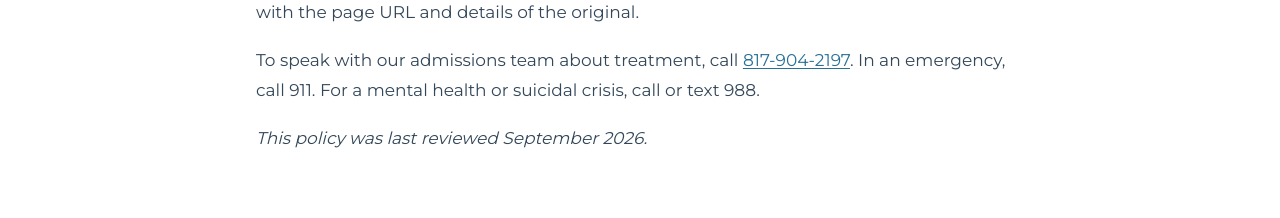
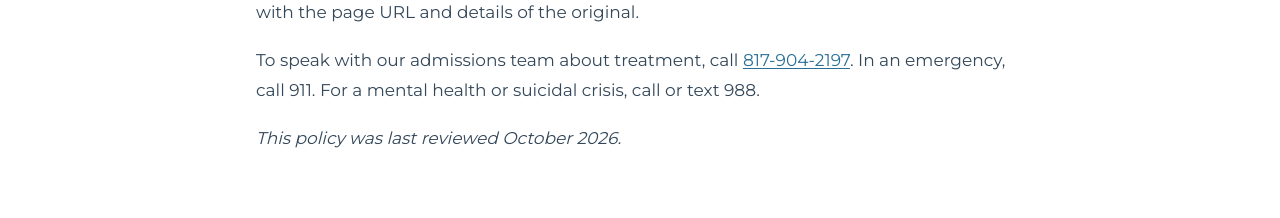
Before and after one commit to ClearPathSolutions/dallas-detox-center, a Next.js app: page /editorial-policy in a window 1280 px wide. Shown: the part 4780-4998 px from the top of the page. Built offline with nearby package versions, Linux system fonts and the light colour scheme; no server answers.

Commit message:
Update LAST_REVIEWED date and clarify editorial email source in page.tsx

```diff
--- a/app/editorial-policy/page.tsx
+++ b/app/editorial-policy/page.tsx
@@ -13,16 +13,18 @@ import { JsonLd, breadcrumbSchema, organisationId } from "@/lib/schema";
  * owner named in the README rather than being made here.
  *
  * Merge fields, from this site's facilities.csv row:
- *   FACILITY_NAME, DOMAIN, PHONE, EDITORIAL_EMAIL — from lib/site.ts, which
- *   holds the same values as the CSV row.
+ *   FACILITY_NAME, DOMAIN, PHONE — from lib/site.ts, which holds the same
+ *   values as the CSV row.
+ *   EDITORIAL_EMAIL — blank in the CSV; confirmed 2026-10-02 as the site's
+ *   public address (info@), so it reads from site.email.
  *   LAST_REVIEWED — the policy sign-off date, below.
  */
-const LAST_REVIEWED = "2026-09-30";
+const LAST_REVIEWED = "2026-10-02";
 
 const DOMAIN = site.url.replace("https://", "");
 const EDITORIAL_EMAIL = site.email;
 
-/** "2026-09-30" → "September 2026", as the README specifies. */
+/** "2026-10-02" → "October 2026", as the README specifies. */
 function monthYear(iso: string) {
   const [y, m] = iso.split("-").map(Number);
   return new Date(Date.UTC(y, m - 1, 1)).toLocaleDateString("en-US", {
```
